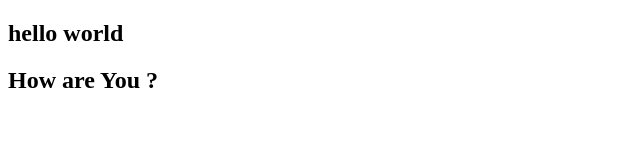
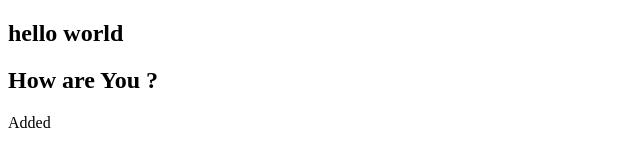
Before and after one commit to mdAyju/Demo_1, a plain HTML site: page index.html in a window 1280 px wide. Shown: the full height of the page, 0-640 px from the left. Drawn offline with Linux system fonts and the light colour scheme.

Commit message:
added div tag

```diff
--- a/index.html
+++ b/index.html
@@ -8,5 +8,6 @@
 <body>
     <h2>hello world</h2>
     <h2>How are You ?</h2>
+    <div>Added</div>
 </body>
 </html>
```
